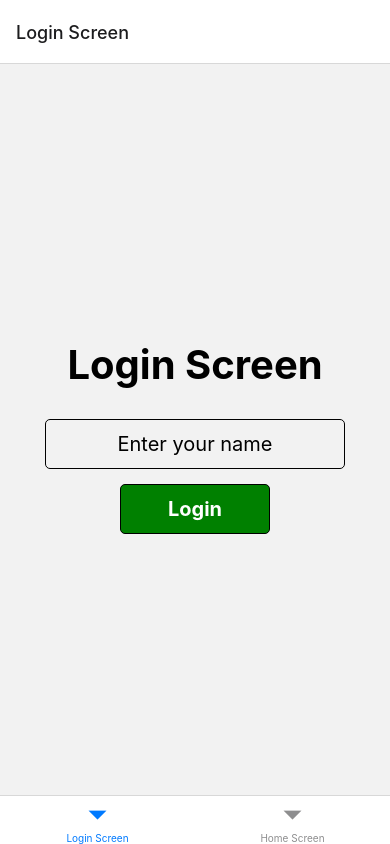
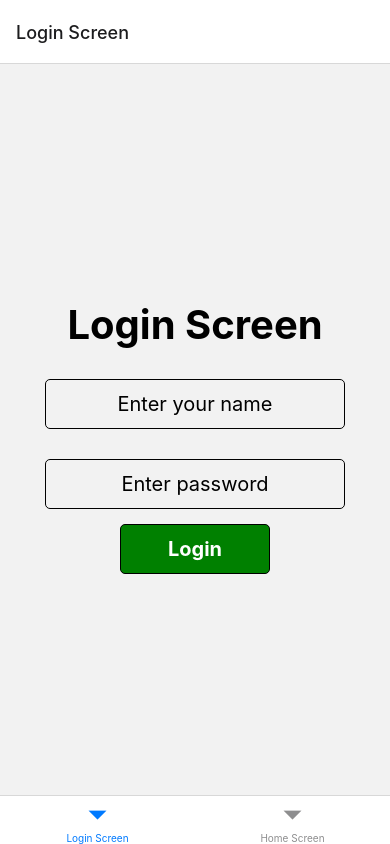
Before and after one commit to vinhhn3/tcd0304mobiledev, a React Native app: screen /Login in a window 390 px wide. Built offline with nearby package versions, Linux system fonts and the light colour scheme.

Commit message:
Add password

```diff
--- a/screens/Home.js
+++ b/screens/Home.js
@@ -6,6 +6,7 @@ import CustomButton from "../components/CustomButton";
 const Home = ({ navigation }) => {
   const [name, setName] = useState("");
 
+  // Call only one time when the component is loaded
   useEffect(() => {
     getData();
   }, []);
--- a/screens/Login.js
+++ b/screens/Login.js
@@ -5,6 +5,7 @@ import CustomButton from "../components/CustomButton";
 
 const Login = ({ navigation }) => {
   const [name, setName] = useState("");
+  const [password, setPassword] = useState("");
 
   useEffect(() => {
     checkLogin();
@@ -22,12 +23,13 @@ const Login = ({ navigation }) => {
   };
 
   const onPressHanlder = async () => {
-    if (name.length === 0) {
-      Alert.alert("Warning !!!. Please enter your name !!!");
+    if (name.length === 0 || password.length === 0) {
+      Alert.alert("Warning !!!. Please enter your name and password !!!");
     } else {
       try {
         await AsyncStorage.setItem("Username", name);
         setName("");
+        setPassword("");
         navigation.navigate("Home");
       } catch (error) {
         console.log(error);
@@ -43,6 +45,13 @@ const Login = ({ navigation }) => {
         placeholder="Enter your name"
         onChangeText={(value) => setName(value)}
         value={name}
+      />
+      <TextInput
+        style={styles.input}
+        placeholder="Enter password"
+        onChangeText={(value) => setPassword(value)}
+        value={password}
+        secureTextEntry={true}
       />
       <CustomButton title="Login" handlePress={onPressHanlder} />
     </View>
```
